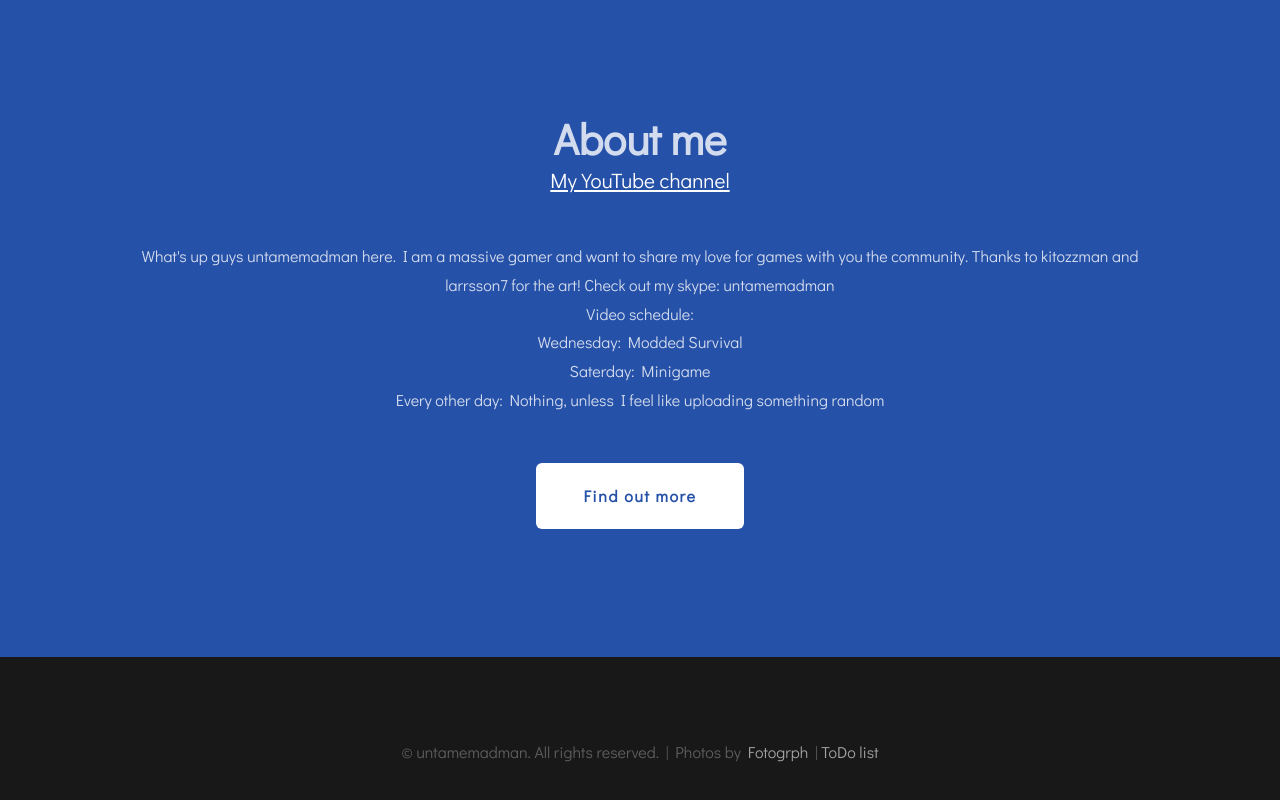
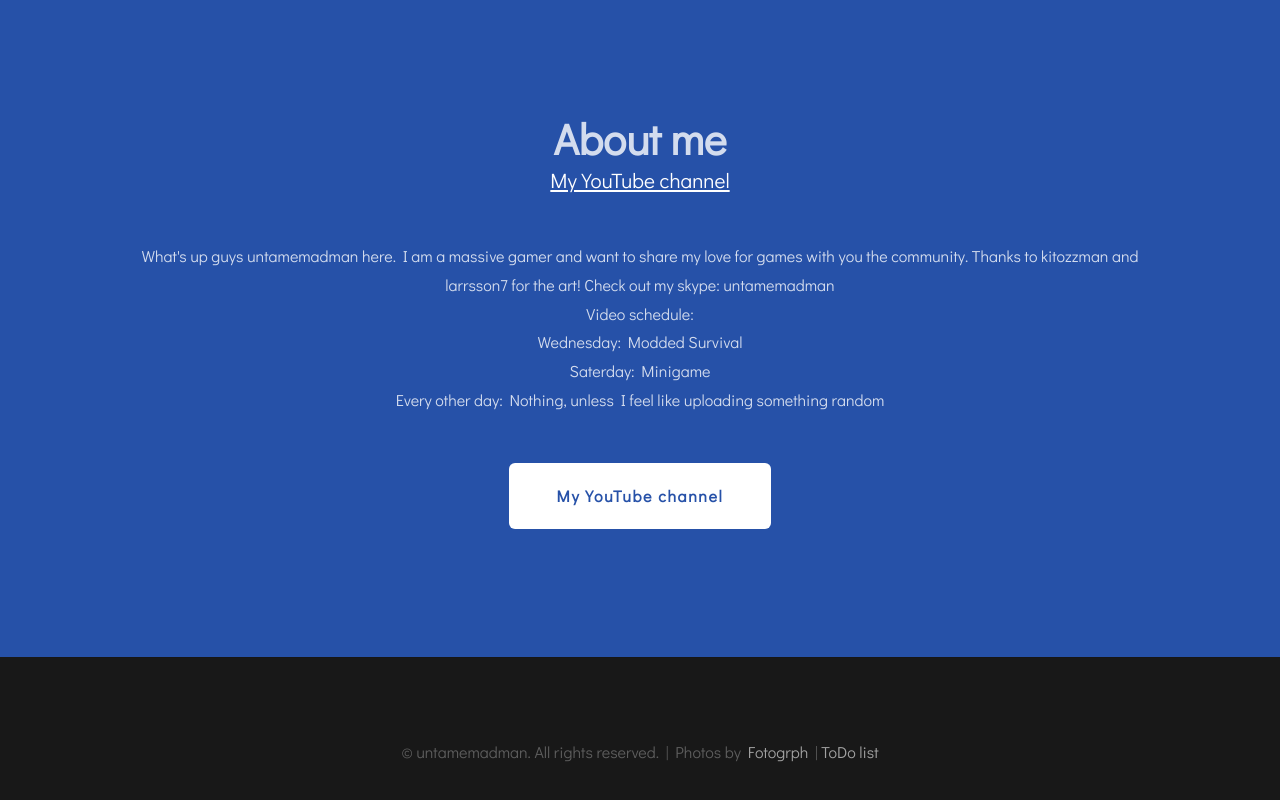
Before and after one commit to SamKemp/modding.untamemadman.github.io, a plain HTML site: page index.html in a window 1280 px wide. Shown: the part 1373-2173 px from the top of the page. Drawn offline with Linux system fonts and the light colour scheme.

Commit message:
Update index.html

```diff
--- a/index.html
+++ b/index.html
@@ -92,7 +92,7 @@ Released   : 20140330
 		Every other day: Nothing, unless I feel like uploading something random <br>
 		</p>
 		<ul class="actions">
-			<li><a href="https://www.youtube.com/user/Untamemadman/about" class="button">Find out more</a></li>
+			<li><a href="https://www.youtube.com/user/Untamemadman/about" class="button">My YouTube channel</a></li>
 		</ul>
 	</div>
 </div>
```
